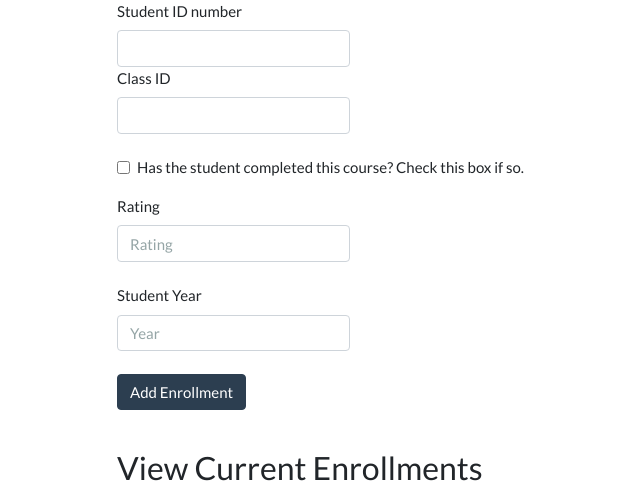
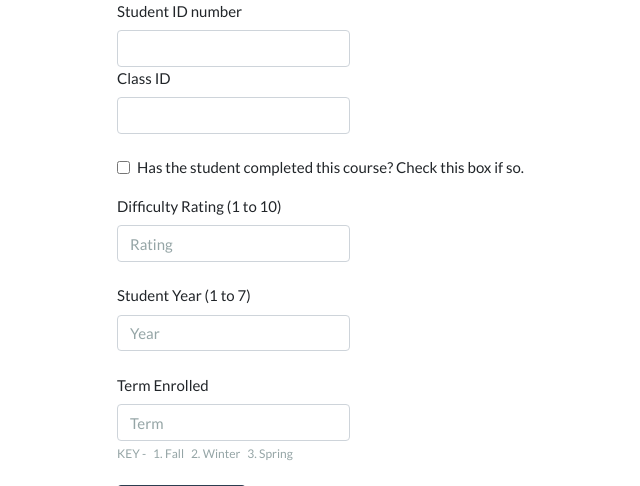
Before and after one commit to lagunasmel/Hogwarts-Registrar, a Flask app: template templates/enrollments.html in a window 1280 px wide. Shown: the part 157-643 px from the top of the page, without its empty margins (58-698 px from the left). Run offline with Flask 2, Linux system fonts and the light colour scheme; the template is opened without the code that fills it, so the values that code supplies are empty; some libraries are stand-ins or nearby versions.

Commit message:
Updated enrollments.html

```diff
--- a/templates/enrollments.html
+++ b/templates/enrollments.html
@@ -25,12 +25,18 @@
                 </div>
             </fieldset>
 
-           <label for="rating">Rating</label>
-            <br><input type="number" name="rating" id="rating" placeholder="Rating" class="form-control w-25">
+           <label for="rating">Difficulty Rating (1 to 10)</label>
+            <br><input type="number" min="1" max="10" name="rating" id="rating" placeholder="Rating" class="form-control w-25">
 
-            <br><label for="year">Student Year</label>
-            <br><input type="number" min="1" name="year" id="year" placeholder="Year" class="form-control w-25">
-            <br><input type="button" value="Add Enrollment" name="Add Enrollment" id="enrollmentSubmit" class="btn btn-primary">
+            <br><label for="year">Student Year (1 to 7)</label>
+            <br><input type="number" min="1" max="7" name="year" id="year" placeholder="Year" class="form-control w-25">
+
+            <br><label for="term">Term Enrolled</label>
+            <br><input type="number" min="1" max="3" name="term" id="term" class="form-control w-25" placeholder="Term">
+            <small id="termHelp" class="form-text text-muted">KEY - &nbsp; 1. Fall &nbsp; 2. Winter &nbsp; 3. Spring</small>
+
+            <br><input type="button" value="Add Enrollment" name="Add Enrollment" id="enrollmentSubmit"
+                       class="btn btn-primary">
         </div>
 
         <p></p>
```
